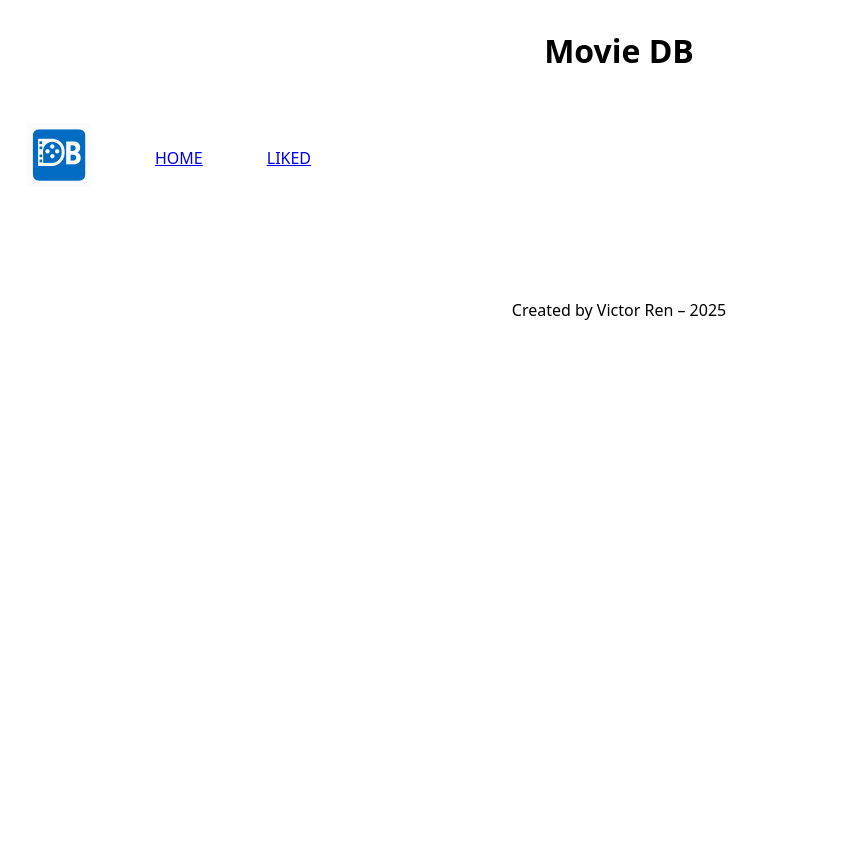
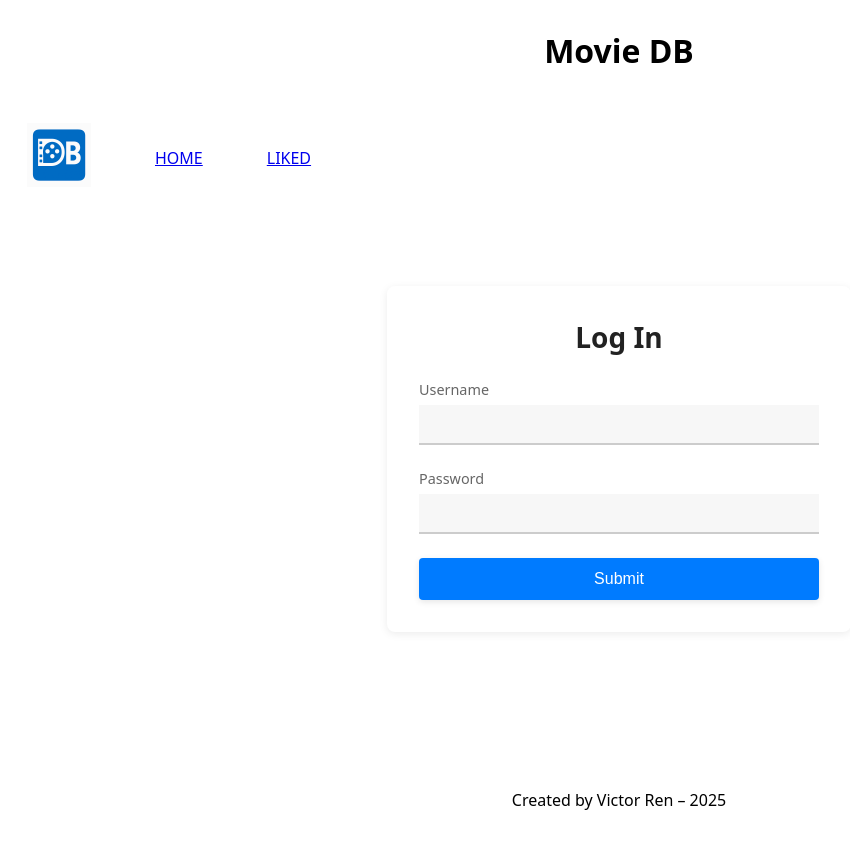
Before and after one commit to VdotR/movie-app-react, a React (Vite) app: page /login in a window 1280 px wide. Shown: the top 848 px of the page, without its empty margins (21-871 px from the left). Before the commit the page ends 800 px from the top, so only its background shows below. Built offline with nearby package versions, Linux system fonts and the light colour scheme; no server answers.

Commit message:
created login page with mock api call

```diff
--- a/package.json
+++ b/package.json
@@ -10,11 +10,13 @@
     "preview": "vite preview"
   },
   "dependencies": {
+    "formik": "^2.4.6",
     "react": "^19.1.0",
     "react-dom": "^19.1.0",
     "react-icons": "^5.5.0",
     "react-router-dom": "^7.6.0",
-    "styled-components": "^6.1.18"
+    "styled-components": "^6.1.18",
+    "yup": "^1.6.1"
   },
   "devDependencies": {
     "@eslint/js": "^9.25.0",
--- a/src/App.jsx
+++ b/src/App.jsx
@@ -8,6 +8,7 @@ import { fetchMovies } from './api';
 
 import HomePage from './HomePage';
 import FavoritesPage from './FavoritesPage';
+import LoginPage from './LoginPage';
 
 import './App.css';
 
@@ -92,6 +93,8 @@ export default function App() {
           }
         />
         <Route path="/movies/:id" element={<MovieDetailPage />} />
+
+        <Route path="login" element={<LoginPage />}/>
       </Routes>
 
       <footer>
--- /dev/null
+++ b/src/LoginPage.css
@@ -0,0 +1,87 @@
+body {
+
+  font-family: system-ui, Arial;
+}
+
+.login-container {
+  max-width: 400px;
+  margin: 80px auto;
+  padding: 32px;
+  background: #fff;
+  border-radius: 8px;
+  box-shadow: 0 2px 8px rgba(0,0,0,0.08);
+  display: flex;
+  flex-direction: column;
+  gap: 24px;
+}
+
+.login-header {
+  text-align: center;
+  font-size: 1.75rem;
+  color: #222;
+  margin: 0;
+}
+
+.login-form {
+  display: flex;
+  flex-direction: column;
+  gap: 24px;
+}
+
+.form-group {
+  display: flex;
+  flex-direction: column;
+  align-items: stretch;      /* make children fill width */
+  margin-bottom: 0;          /* spacing now via gap on .login-form */
+}
+
+.form-group label {
+  display: block;
+  width: 100%;
+  margin-bottom: 6px;
+  color: #666;
+  font-size: 0.9rem;
+}
+
+.form-group input {
+  display: block;
+  width: 100%;
+  font-size: 1rem;
+  padding: 10px 0;
+  border: none;
+  border-bottom: 2px solid #ccc;
+  background: #f7f7f7;
+  outline: none;
+  transition: border-color 0.2s, background-color 0.2s;
+}
+
+.form-group input:focus {
+  border-bottom-color: #007bff;
+  background-color: #eef3ff;
+}
+
+.form-error {
+  color: red;
+  font-size: 0.75rem;
+  margin-top: 4px;
+}
+
+.submit-button {
+  width: 100%;
+  padding: 12px;
+  font-size: 1rem;
+  background-color: #007bff;
+  color: #fff;
+  border: none;
+  border-radius: 4px;
+  cursor: pointer;
+  box-shadow: 0 2px 6px rgba(0,0,0,0.1);
+  transition: background-color 0.2s;
+}
+.submit-button:disabled {
+  background-color: #aac8ff;
+  cursor: not-allowed;
+}
+.submit-button:not(:disabled):hover {
+  background-color: #0056b3;
+}
--- a/src/LoginPage.jsx
+++ b/src/LoginPage.jsx
@@ -0,0 +1,51 @@
+import React from 'react';
+import { Formik, Form, Field, ErrorMessage } from 'formik';
+import * as Yup from 'yup';
+import './LoginPage.css';
+
+export default function LoginPage() {
+  const LoginSchema = Yup.object().shape({
+    username: Yup.string().required('Username is required'),
+    password: Yup.string().required('Password is required'),
+  });
+
+  const handleSubmit = async (values, { setSubmitting, setErrors }) => {
+    // Simulate an async operation (e.g., API call) with a delay
+    await new Promise((resolve) => setTimeout(resolve, 1000));
+    alert(`Username: ${values.username}\nPassword: ${values.password}`);
+    setSubmitting(false);
+  };
+
+  return (
+    <div className="login-container">
+      <h1 className="login-header">Log In</h1>
+      <Formik
+        initialValues={{ username: '', password: '' }}
+        validationSchema={LoginSchema}
+        onSubmit={handleSubmit}
+        validateOnChange={false}
+        validateOnBlur={false}
+      >
+        {({ isSubmitting }) => (
+          <Form className="login-form">
+            <div className="form-group">
+              <label htmlFor="username">Username</label>
+              <Field type="text" id="username" name="username" />
+              <ErrorMessage name="username" component="div" className="form-error" />
+            </div>
+
+            <div className="form-group">
+              <label htmlFor="password">Password</label>
+              <Field type="password" id="password" name="password" />
+              <ErrorMessage name="password" component="div" className="form-error" />
+            </div>
+
+            <button type="submit" disabled={isSubmitting} className="submit-button">
+              {isSubmitting ? 'Submitting...' : 'Submit'}
+            </button>
+          </Form>
+        )}
+      </Formik>
+    </div>
+  );
+}
```
Also changed, not shown: src/api.js (line endings or trailing spaces), 1 other file (tests, documents, lock files or other folders).
